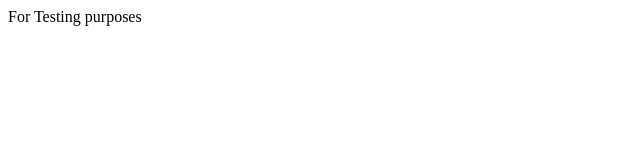
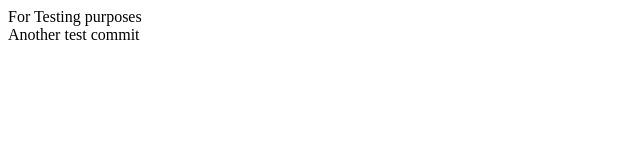
Before and after one commit to tendouji-work/test-repo, a plain HTML site: page index.html in a window 1280 px wide. Shown: the whole page, without its empty margins (0-640 px from the left). Drawn offline with Linux system fonts and the light colour scheme.

Commit message:
refs #playground added test commit line

```diff
--- a/index.html
+++ b/index.html
@@ -8,5 +8,7 @@
 </head>
 <body>
     For Testing purposes
+    <br />
+    Another test commit
 </body>
 </html>
```
